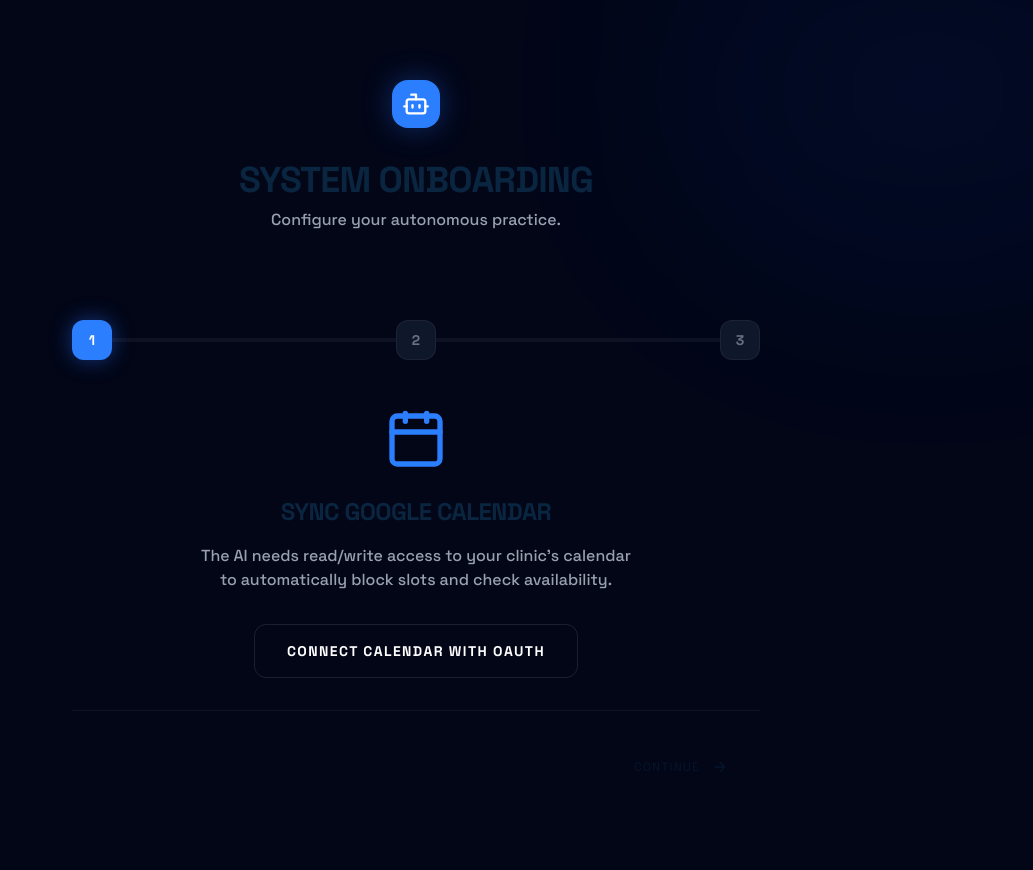
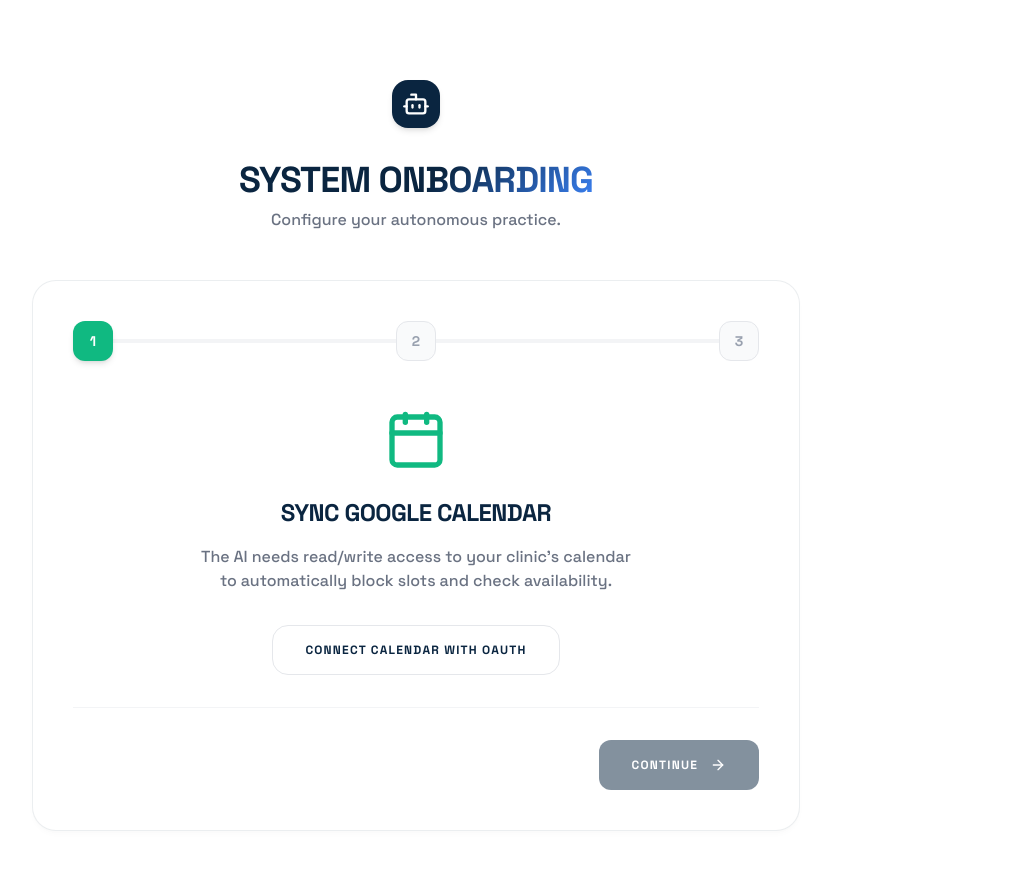
Before and after one commit to jainshreyash001-u/bookmyappointment, a React (Vite) app in the folder frontend/: page /onboarding in a window 1280 px wide. Shown: the top 870 px of the page, without its empty margins (224-1257 px from the left). Built offline with nearby package versions, Linux system fonts and the light colour scheme.

Commit message:
design: align signup and onboarding UI to clinical B2B theme

```diff
--- a/frontend/src/pages/OnboardingPage.jsx
+++ b/frontend/src/pages/OnboardingPage.jsx
@@ -18,9 +18,8 @@
   };
 
   return (
-    <div className="min-h-screen relative flex items-center justify-center px-6 overflow-hidden bg-[#020617] py-20">
+    <div className="min-h-screen relative flex items-center justify-center px-6 overflow-hidden bg-white py-20 text-[#0a2540]">
       <div className="mesh-gradient" />
-      <div className="absolute top-[-10%] right-[-10%] w-[40%] h-[40%] bg-blue-600/10 blur-[120px] rounded-full animate-pulse" />
 
       <motion.div
         initial={{ opacity: 0, scale: 0.95 }}
@@ -29,29 +28,29 @@
       >
         <div className="text-center mb-12">
           <div className="inline-flex items-center gap-3 group mb-8">
-            <div className="w-12 h-12 bg-blue-500 rounded-2xl flex items-center justify-center shadow-[0_0_30px_rgba(37,99,235,0.4)]">
+            <div className="w-12 h-12 bg-[#0a2540] rounded-2xl flex items-center justify-center shadow-md">
               <Bot className="w-7 h-7 text-white" />
             </div>
           </div>
-          <h1 className="text-4xl font-black tracking-tight uppercase">SYSTEM <span className="text-gradient">ONBOARDING</span></h1>
-          <p className="text-gray-400 font-medium mt-2">Configure your autonomous practice.</p>
+          <h1 className="text-4xl font-black tracking-tight uppercase text-[#0a2540]">
+            SYSTEM <span className="text-gradient-clinical">ONBOARDING</span>
+          </h1>
+          <p className="text-gray-500 font-medium mt-2">Configure your autonomous practice.</p>
         </div>
 
-        <div className="cyber-card p-10 relative overflow-hidden min-h-[400px] flex flex-col">
-          <div className="scanline" />
-
+        <div className="clinical-card p-10 relative overflow-hidden min-h-[400px] flex flex-col">
           {/* Progress Bar */}
           <div className="flex items-center justify-between mb-12 relative">
-            <div className="absolute left-0 top-1/2 -translate-y-1/2 w-full h-1 bg-white/5 rounded-full z-0" />
+            <div className="absolute left-0 top-1/2 -translate-y-1/2 w-full h-1 bg-gray-100 rounded-full z-0" />
             <div
-              className="absolute left-0 top-1/2 -translate-y-1/2 h-1 bg-blue-500 rounded-full z-0 transition-all duration-500"
+              className="absolute left-0 top-1/2 -translate-y-1/2 h-1 bg-[#10b981] rounded-full z-0 transition-all duration-500"
               style={{ width: `${((step - 1) / 2) * 100}%` }}
             />
 
             {[1, 2, 3].map((s) => (
               <div
                 key={s}
-                className={`w-10 h-10 rounded-xl relative z-10 flex items-center justify-center text-sm font-black transition-all duration-500 ${step >= s ? 'bg-blue-500 text-white shadow-[0_0_20px_rgba(37,99,235,0.5)]' : 'bg-[#0f172a] text-gray-500 border border-white/5'}`}
+                className={`w-10 h-10 rounded-xl relative z-10 flex items-center justify-center text-sm font-black transition-all duration-500 ${step >= s ? 'bg-[#10b981] text-white shadow-md' : 'bg-gray-50 text-gray-400 border border-gray-200'}`}
               >
                 {step > s ? <CheckCircle2 className="w-5 h-5" /> : s}
               </div>
@@ -62,14 +61,14 @@
             {/* Step 1: Google Calendar */}
             {step === 1 && (
               <motion.div initial={{ opacity: 0, x: 20 }} animate={{ opacity: 1, x: 0 }} className="text-center">
-                <Calendar className="w-16 h-16 text-blue-500 mx-auto mb-6" />
-                <h2 className="text-2xl font-black uppercase tracking-tight mb-4">Sync Google Calendar</h2>
-                <p className="text-gray-400 font-medium mb-8 max-w-md mx-auto">
+                <Calendar className="w-16 h-16 text-[#10b981] mx-auto mb-6" />
+                <h2 className="text-2xl font-black uppercase tracking-tight mb-4 text-[#0a2540]">Sync Google Calendar</h2>
+                <p className="text-gray-500 font-medium mb-8 max-w-md mx-auto">
                   The AI needs read/write access to your clinic's calendar to automatically block slots and check availability.
                 </p>
                 <button
                   onClick={() => setGoogleConnected(true)}
-                  className={`px-8 py-4 rounded-xl text-sm font-black uppercase tracking-widest transition-all border flex items-center gap-3 mx-auto ${googleConnected ? 'bg-green-500/10 border-green-500 text-green-400' : 'glass border-white/10 text-white hover:border-blue-500 hover:bg-blue-500/10'}`}
+                  className={`px-8 py-4 rounded-2xl text-xs font-black uppercase tracking-widest transition-all border flex items-center gap-3 mx-auto ${googleConnected ? 'bg-[#10b981]/10 border-[#10b981] text-[#10b981]' : 'bg-white border-gray-200 text-[#0a2540] hover:border-[#10b981] hover:bg-gray-50'}`}
                 >
                   {googleConnected ? <><CheckCircle2 className="w-5 h-5" /> SYNCED SUCCESSFULLY</> : 'CONNECT CALENDAR WITH OAUTH'}
                 </button>
@@ -79,19 +78,19 @@
             {/* Step 2: Policies */}
             {step === 2 && (
               <motion.div initial={{ opacity: 0, x: 20 }} animate={{ opacity: 1, x: 0 }}>
-                <ShieldCheck className="w-16 h-16 text-blue-500 mx-auto mb-6" />
-                <h2 className="text-2xl font-black uppercase tracking-tight mb-4 text-center">Clinic Policies & Hours</h2>
-                <p className="text-gray-400 font-medium mb-8 max-w-md mx-auto text-center">
+                <ShieldCheck className="w-16 h-16 text-[#10b981] mx-auto mb-6" />
+                <h2 className="text-2xl font-black uppercase tracking-tight mb-4 text-center text-[#0a2540]">Clinic Policies & Hours</h2>
+                <p className="text-gray-500 font-medium mb-8 max-w-md mx-auto text-center">
                   Teach your AI the rules of your clinic. You can update these anytime.
                 </p>
                 <div className="space-y-4 max-w-md mx-auto">
                   <div>
-                    <label className="text-[10px] font-black uppercase tracking-widest text-gray-500 ml-1">Daily Operating Hours</label>
-                    <input type="text" placeholder="e.g. Mon-Sat: 10AM - 8PM, Sun: Closed" className="w-full bg-white/5 border border-white/5 rounded-xl py-3 px-4 text-sm font-medium focus:border-blue-500/50 outline-none mt-1" />
+                    <label className="text-[10px] font-black uppercase tracking-widest text-[#0a2540]/80 ml-1">Daily Operating Hours</label>
+                    <input type="text" placeholder="e.g. Mon-Sat: 10AM - 8PM, Sun: Closed" className="w-full bg-gray-50 border border-gray-200/80 rounded-2xl py-3 px-4 text-sm font-medium focus:bg-white focus:border-[#10b981] focus:ring-1 focus:ring-[#10b981]/20 outline-none mt-1 text-[#0a2540]" />
                   </div>
                   <div>
-                    <label className="text-[10px] font-black uppercase tracking-widest text-gray-500 ml-1">Cancellation Policy</label>
-                    <input type="text" placeholder="e.g. Requires 24h notice" className="w-full bg-white/5 border border-white/5 rounded-xl py-3 px-4 text-sm font-medium focus:border-blue-500/50 outline-none mt-1" />
+                    <label className="text-[10px] font-black uppercase tracking-widest text-[#0a2540]/80 ml-1">Cancellation Policy</label>
+                    <input type="text" placeholder="e.g. Requires 24h notice" className="w-full bg-gray-50 border border-gray-200/80 rounded-2xl py-3 px-4 text-sm font-medium focus:bg-white focus:border-[#10b981] focus:ring-1 focus:ring-[#10b981]/20 outline-none mt-1 text-[#0a2540]" />
                   </div>
                 </div>
               </motion.div>
@@ -100,14 +99,14 @@
             {/* Step 3: Test WhatsApp */}
             {step === 3 && (
               <motion.div initial={{ opacity: 0, x: 20 }} animate={{ opacity: 1, x: 0 }} className="text-center">
-                <MessageSquare className="w-16 h-16 text-blue-500 mx-auto mb-6" />
-                <h2 className="text-2xl font-black uppercase tracking-tight mb-4">Initialize WhatsApp</h2>
-                <p className="text-gray-400 font-medium mb-8 max-w-md mx-auto">
+                <MessageSquare className="w-16 h-16 text-[#10b981] mx-auto mb-6" />
+                <h2 className="text-2xl font-black uppercase tracking-tight mb-4 text-[#0a2540]">Initialize WhatsApp</h2>
+                <p className="text-gray-500 font-medium mb-8 max-w-md mx-auto">
                   Send a test message to your configured number to verify the AI assistant is active and responding.
                 </p>
                 <button
                   onClick={() => setWhatsappTested(true)}
-                  className={`px-8 py-4 rounded-xl text-sm font-black uppercase tracking-widest transition-all border flex items-center gap-3 mx-auto ${whatsappTested ? 'bg-green-500/10 border-green-500 text-green-400' : 'glass border-white/10 text-white hover:border-blue-500 hover:bg-blue-500/10'}`}
+                  className={`px-8 py-4 rounded-2xl text-xs font-black uppercase tracking-widest transition-all border flex items-center gap-3 mx-auto ${whatsappTested ? 'bg-[#10b981]/10 border-[#10b981] text-[#10b981]' : 'bg-white border-gray-200 text-[#0a2540] hover:border-[#10b981] hover:bg-gray-50'}`}
                 >
                   {whatsappTested ? <><CheckCircle2 className="w-5 h-5" /> AI IS RESPONDING</> : 'SEND TEST MESSAGE'}
                 </button>
@@ -115,11 +114,11 @@
             )}
           </div>
 
-          <div className="mt-8 pt-8 border-t border-white/5 flex justify-between items-center">
+          <div className="mt-8 pt-8 border-t border-gray-100 flex justify-between items-center">
             {step > 1 ? (
               <button
                 onClick={() => setStep(step - 1)}
-                className="text-gray-500 text-xs font-black uppercase tracking-widest hover:text-white transition-colors"
+                className="text-gray-400 text-xs font-black uppercase tracking-widest hover:text-[#0a2540] transition-colors"
               >
                 Back
               </button>
@@ -128,7 +127,7 @@
             <button
               onClick={handleNext}
               disabled={(step === 1 && !googleConnected) || (step === 3 && !whatsappTested)}
-              className="cyber-button px-8 py-4 text-xs tracking-widest uppercase flex items-center gap-3 disabled:opacity-50 disabled:cursor-not-allowed"
+              className="clinical-btn-primary px-8 py-4 text-xs tracking-widest uppercase flex items-center gap-3 disabled:opacity-50 disabled:cursor-not-allowed"
             >
               {step === 3 ? 'FINISH SETUP' : 'CONTINUE'}
               <ArrowRight className="w-4 h-4" />
```
Also changed, not shown: frontend/src/pages/SignupPage.jsx (+8 -0 lines).
